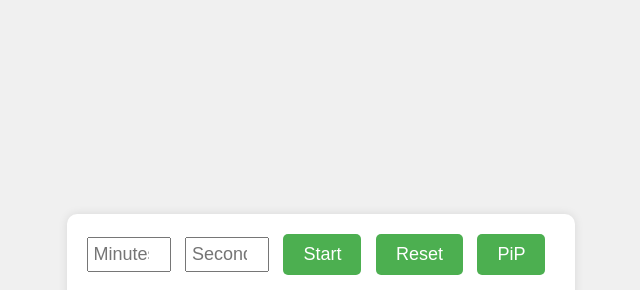
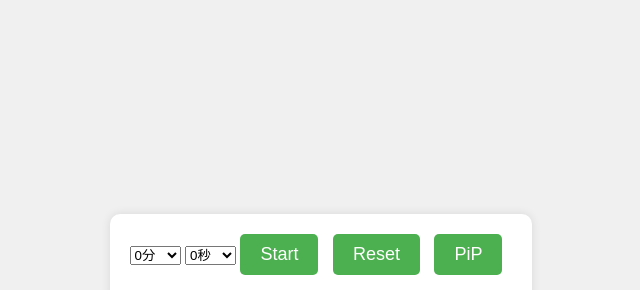
Before and after one commit to ryutasat0/pip-timer, a plain HTML site: page index.html in a window 1280 px wide. Shown: the part 108-398 px from the top of the page, without its empty margins (319-959 px from the left). Drawn offline with Linux system fonts and the light colour scheme.

Commit message:
Changed timer input from text to dropdown selection for minutes and seconds

```diff
--- a/index.html
+++ b/index.html
@@ -8,8 +8,27 @@
 </head>
 <body>
     <div class="timer-container">
-        <input type="number" id="minutes" placeholder="Minutes">
-        <input type="number" id="seconds" placeholder="Seconds">
+        <select id="minutes">
+            <!-- 0〜59分までの選択肢を用意 -->
+            <option value="0">0分</option>
+            <!-- 必要に応じて選択肢を追加 -->
+            <option value="1">1分</option>
+            <option value="5">5分</option>
+            <option value="10">10分</option>
+            <option value="15">15分</option>
+            <!-- 中略 -->
+            <option value="59">59分</option>
+        </select>
+        <select id="seconds">
+            <!-- 0〜59秒までの選択肢を用意 -->
+            <option value="0">0秒</option>
+            <!-- 必要に応じて選択肢を追加 -->
+            <option value="10">10秒</option>
+            <option value="20">20秒</option>
+            <option value="30">30秒</option>
+            <option value="40">40秒</option>
+            <option value="50">50秒</option>
+        </select>
         <button id="start">Start</button>
         <button id="reset">Reset</button>
         <button id="pip">PiP</button>
--- a/script.js
+++ b/script.js
@@ -2,8 +2,8 @@ const startButton = document.getElementById('start');
 const resetButton = document.getElementById('reset');
 const pipButton = document.getElementById('pip');
 const timerDisplay = document.getElementById('time');
-const minutesInput = document.getElementById('minutes');
-const secondsInput = document.getElementById('seconds');
+const minutesSelect = document.getElementById('minutes');
+const secondsSelect = document.getElementById('seconds');
 
 let timerInterval;
 let totalTimeInSeconds = 0;
@@ -19,20 +19,25 @@ function updateTimerDisplay() {
         context.clearRect(0, 0, canvas.width, canvas.height);
         context.font = '48px Arial';
         context.fillStyle = '#000';
-        context.fillText(timerDisplay.textContent, 10, 50); // Ensure the text is visible in the canvas
+        context.fillText(timerDisplay.textContent, 10, 50);
     }
 }
 
 function startTimer() {
     if (isRunning) return;
 
-    totalTimeInSeconds = parseInt(minutesInput.value) * 60 + parseInt(secondsInput.value);
-    if (isNaN(totalTimeInSeconds) || totalTimeInSeconds <= 0) {
-        alert("Please enter a valid time.");
+    const minutes = parseInt(minutesSelect.value);
+    const seconds = parseInt(secondsSelect.value);
+
+    if ((minutes === 0 && seconds === 0)) {
+        alert("Please select a valid time.");
         return;
     }
 
+    totalTimeInSeconds = minutes * 60 + seconds;
     isRunning = true;
+    updateTimerDisplay();
+
     timerInterval = setInterval(() => {
         if (totalTimeInSeconds > 0) {
             totalTimeInSeconds--;
@@ -70,7 +75,6 @@ startButton.addEventListener('click', startTimer);
 resetButton.addEventListener('click', resetTimer);
 pipButton.addEventListener('click', togglePiP);
 
-// Initialize canvas and video for PiP
 window.onload = () => {
     canvas = document.getElementById('canvas');
     context = canvas.getContext('2d');
```
